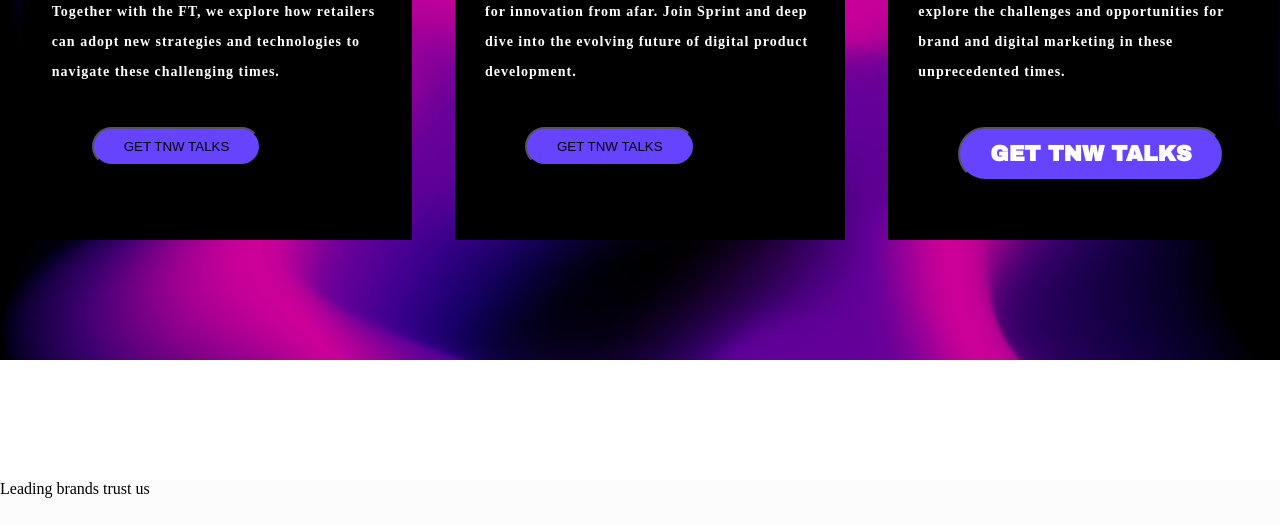
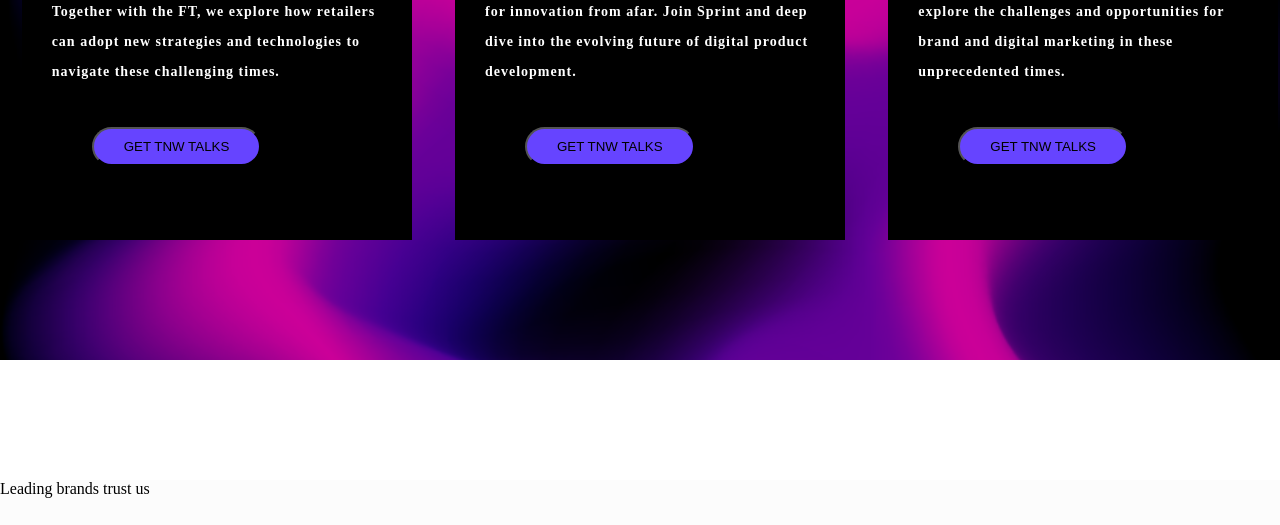
Before and after one commit to DiamondNath07/TNW_Event_Clone, a website: page index.html in a window 1280 px wide. Shown: the part 1800-2325 px from the top of the page. Drawn offline with Linux system fonts and the light colour scheme; a web font is replaced by a local one.

Commit message:
updated linters

```diff
--- a/index.html
+++ b/index.html
@@ -157,9 +157,7 @@
               and digital marketing in these unprecedented times.
             </p>
             <span>
-              <button type="button">
-                <label><a href="">GET TNW TALKS</a></label>
-              </button>
+              <button type="button">GET TNW TALKS</button>
             </span>
           </div>
         </div>
```
